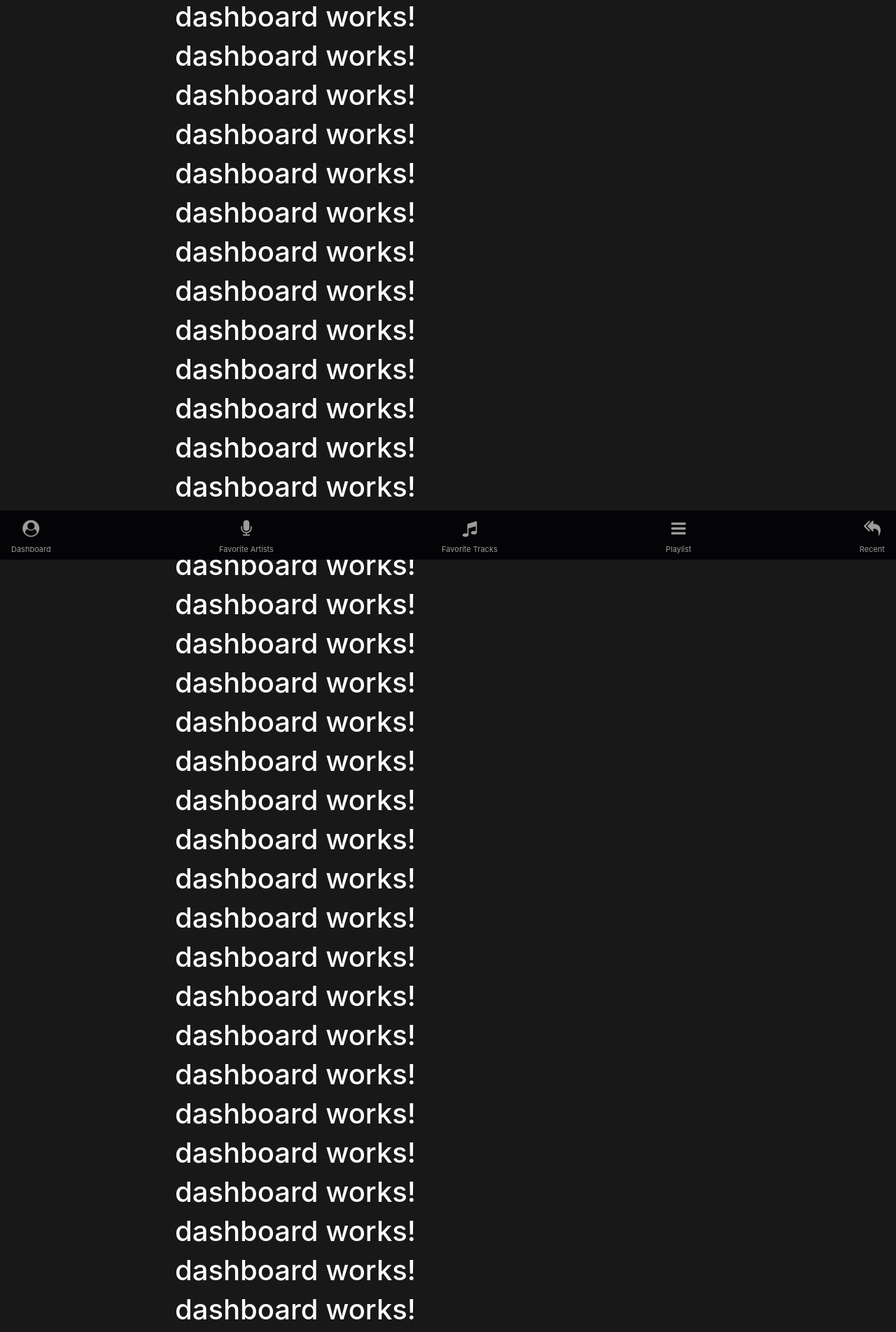
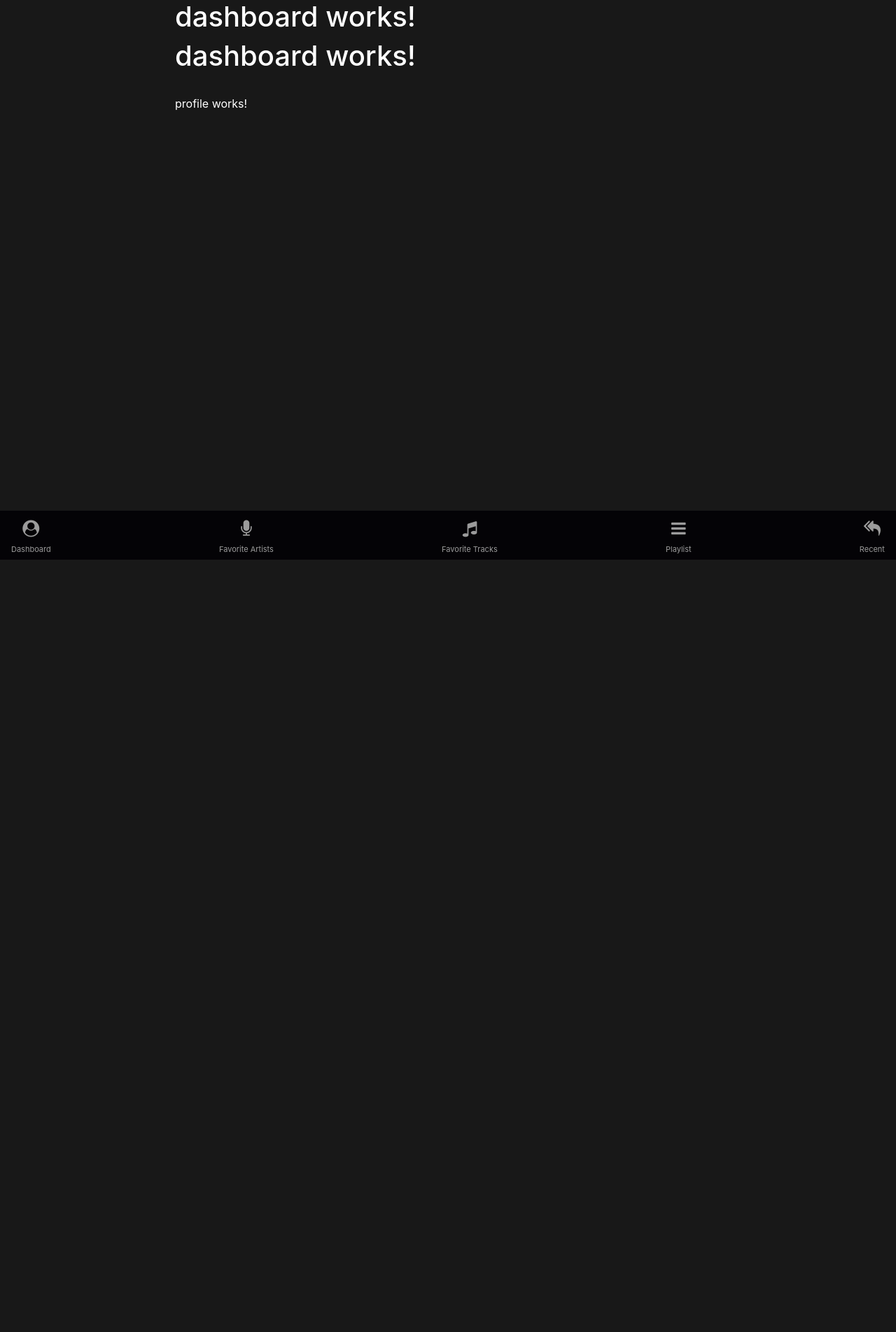
Before and after one commit to moimigueldev/onsnip2, an Angular app: page /dashboard in a window 1280 px wide. Shown: the whole page at 70% size. After the commit the page ends 800 px from the top, so only its background shows below. Built offline with nearby package versions, Linux system fonts and the light colour scheme.

Commit message:
added profile component

```diff
--- a/src/app/app-routing.module.ts
+++ b/src/app/app-routing.module.ts
@@ -1,7 +1,7 @@
 import { NgModule } from '@angular/core';
 import { Routes, RouterModule } from '@angular/router';
 import { WelcomeComponent } from './components/welcome/welcome.component';
-import { DashboardComponent } from './components/dashboard/dashboard.component';
+import { DashboardComponent } from './components/user-dashboard/dashboard/dashboard.component';
 
 
 const routes: Routes = [
--- a/src/app/components/dashboard/dashboard.component.html
+++ /dev/null
@@ -1,35 +0,0 @@
-<app-navbar></app-navbar>
-<h1 style="margin-left: 250px;">dashboard works!</h1>
-<h1 style="margin-left: 250px;">dashboard works!</h1>
-<h1 style="margin-left: 250px;">dashboard works!</h1>
-<h1 style="margin-left: 250px;">dashboard works!</h1>
-<h1 style="margin-left: 250px;">dashboard works!</h1>
-<h1 style="margin-left: 250px;">dashboard works!</h1>
-<h1 style="margin-left: 250px;">dashboard works!</h1>
-<h1 style="margin-left: 250px;">dashboard works!</h1>
-<h1 style="margin-left: 250px;">dashboard works!</h1>
-<h1 style="margin-left: 250px;">dashboard works!</h1>
-<h1 style="margin-left: 250px;">dashboard works!</h1>
-<h1 style="margin-left: 250px;">dashboard works!</h1>
-<h1 style="margin-left: 250px;">dashboard works!</h1>
-<h1 style="margin-left: 250px;">dashboard works!</h1>
-<h1 style="margin-left: 250px;">dashboard works!</h1>
-<h1 style="margin-left: 250px;">dashboard works!</h1>
-<h1 style="margin-left: 250px;">dashboard works!</h1>
-<h1 style="margin-left: 250px;">dashboard works!</h1>
-<h1 style="margin-left: 250px;">dashboard works!</h1>
-<h1 style="margin-left: 250px;">dashboard works!</h1>
-<h1 style="margin-left: 250px;">dashboard works!</h1>
-<h1 style="margin-left: 250px;">dashboard works!</h1>
-<h1 style="margin-left: 250px;">dashboard works!</h1>
-<h1 style="margin-left: 250px;">dashboard works!</h1>
-<h1 style="margin-left: 250px;">dashboard works!</h1>
-<h1 style="margin-left: 250px;">dashboard works!</h1>
-<h1 style="margin-left: 250px;">dashboard works!</h1>
-<h1 style="margin-left: 250px;">dashboard works!</h1>
-<h1 style="margin-left: 250px;">dashboard works!</h1>
-<h1 style="margin-left: 250px;">dashboard works!</h1>
-<h1 style="margin-left: 250px;">dashboard works!</h1>
-<h1 style="margin-left: 250px;">dashboard works!</h1>
-<h1 style="margin-left: 250px;">dashboard works!</h1>
-<h1 style="margin-left: 250px;">dashboard works!</h1>
--- /dev/null
+++ b/src/app/components/user-dashboard/dashboard/dashboard.component.html
@@ -0,0 +1,4 @@
+<app-navbar></app-navbar>
+<h1 style="margin-left: 250px;">dashboard works!</h1>
+<h1 style="margin-left: 250px;">dashboard works!</h1>
+<app-profile style="margin-left: 250px;"></app-profile>
--- /dev/null
+++ b/src/app/components/user-dashboard/profile/profile.component.html
@@ -0,0 +1 @@
+<p style="margin-left: 250px;">profile works!</p>
--- /dev/null
+++ b/src/app/components/user-dashboard/profile/profile.component.ts
@@ -0,0 +1,15 @@
+import { Component, OnInit } from '@angular/core';
+
+@Component({
+  selector: 'app-profile',
+  templateUrl: './profile.component.html',
+  styleUrls: ['./profile.component.scss']
+})
+export class ProfileComponent implements OnInit {
+
+  constructor() { }
+
+  ngOnInit() {
+  }
+
+}
--- a/src/app/core/core.module.ts
+++ b/src/app/core/core.module.ts
@@ -2,6 +2,7 @@ import { NgModule } from '@angular/core';
 import { CommonModule } from '@angular/common';
 // import { NavbarComponent } from './nav/navbar/navbar.component';
 import { ComponentsModule } from '../components/components.module';
+import { DashboardModule } from '../components/user-dashboard/dashboard.module';
 
 
 
@@ -9,7 +10,8 @@ import { ComponentsModule } from '../components/components.module';
   declarations: [],
   imports: [
     CommonModule,
-    ComponentsModule
+    ComponentsModule,
+    // DashboardModule
   ],
   exports: []
 })
```
Also changed, not shown: src/app/components/components.module.ts (+5 -2 lines), src/app/components/user-dashboard/dashboard.module.ts (added, +16 -0 lines), src/app/components/user-dashboard/dashboard/dashboard.component.scss (added), src/app/components/user-dashboard/dashboard/dashboard.component.ts (renamed from src/app/components/dashboard/dashboard.component.ts), src/app/components/user-dashboard/profile/profile.component.scss (added), 2 other files (tests, documents, lock files or other folders).
